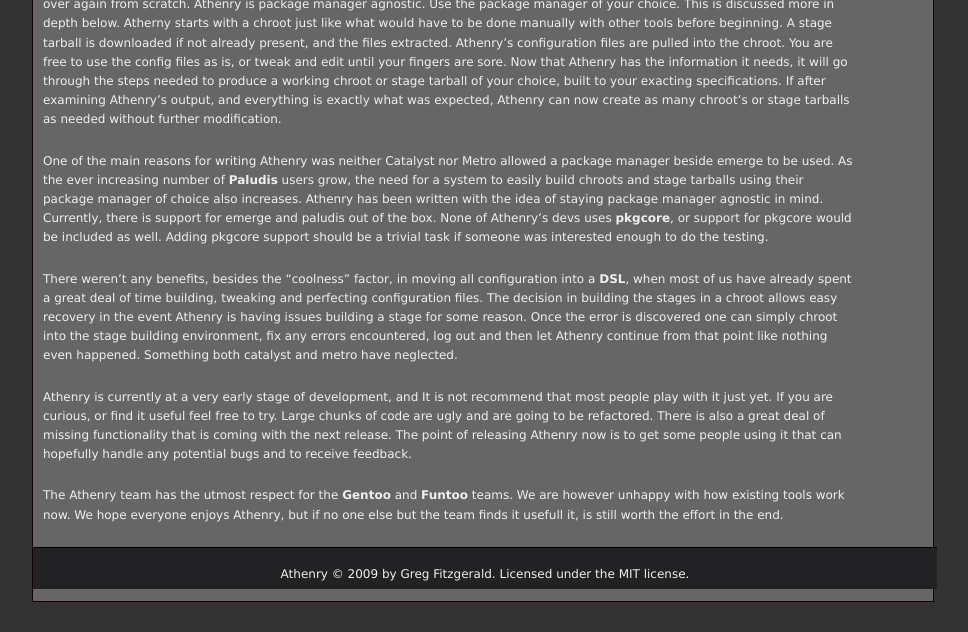
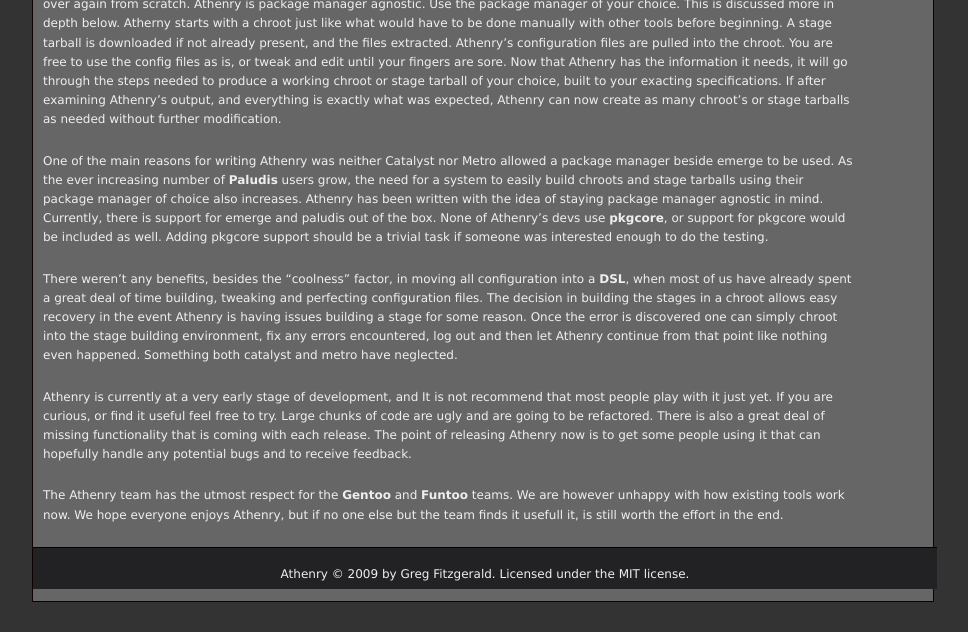
Before and after one commit to GunioRobot/athenry, a Jekyll site: the page built from about/index.markdown, in a window 1280 px wide. Shown: the part 320-952 px from the top of the page, without its empty margins (158-1126 px from the left). Built offline with Jekyll 4.4.1, drawn with Linux system fonts in a browser that asks for light colours; Markdown is read by kramdown in place of the engine named in the settings.

Commit message:
fix a few mistakes in the about file
Signed-off-by: Greg Fitzgerald <netzdamon@gmail.com>

```diff
--- a/about/index.markdown
+++ b/about/index.markdown
@@ -34,7 +34,7 @@ number of [Paludis](http://paludis.pioto.org/) users grow, the need for a
 system to easily build chroots and stage tarballs using their package manager
 of choice also increases. Athenry has been written with the idea of staying
 package manager agnostic in mind.  Currently, there is support for emerge and
-paludis out of the box. None of Athenry's devs uses
+paludis out of the box. None of Athenry's devs use
 [pkgcore](http://www.pkgcore.org/trac/pkgcore), or support for pkgcore would be
 included as well.  Adding pkgcore support should be a trivial task if someone
 was interested enough to do the testing.
@@ -54,7 +54,7 @@ Athenry is currently at a very early stage of development, and It is not
 recommend that most people play with it just yet. If you are curious, or find
 it useful feel free to try. Large chunks of code are ugly and are going to be
 refactored. There is also a great deal of missing functionality that is coming
-with the next release.  The point of releasing Athenry now is to get some
+with each release.  The point of releasing Athenry now is to get some
 people using it that can hopefully handle any potential bugs and to receive
 feedback.
 
```
